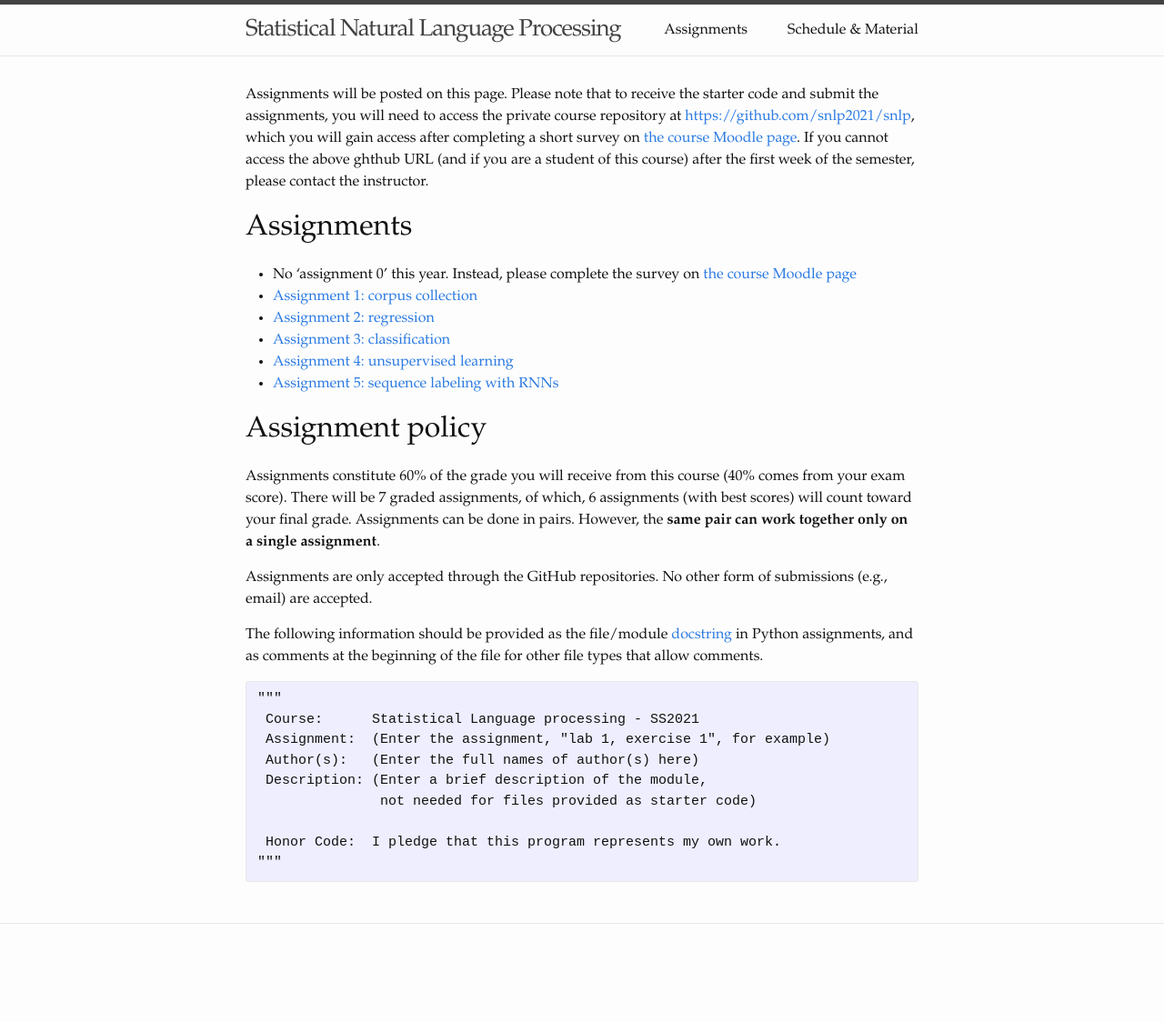
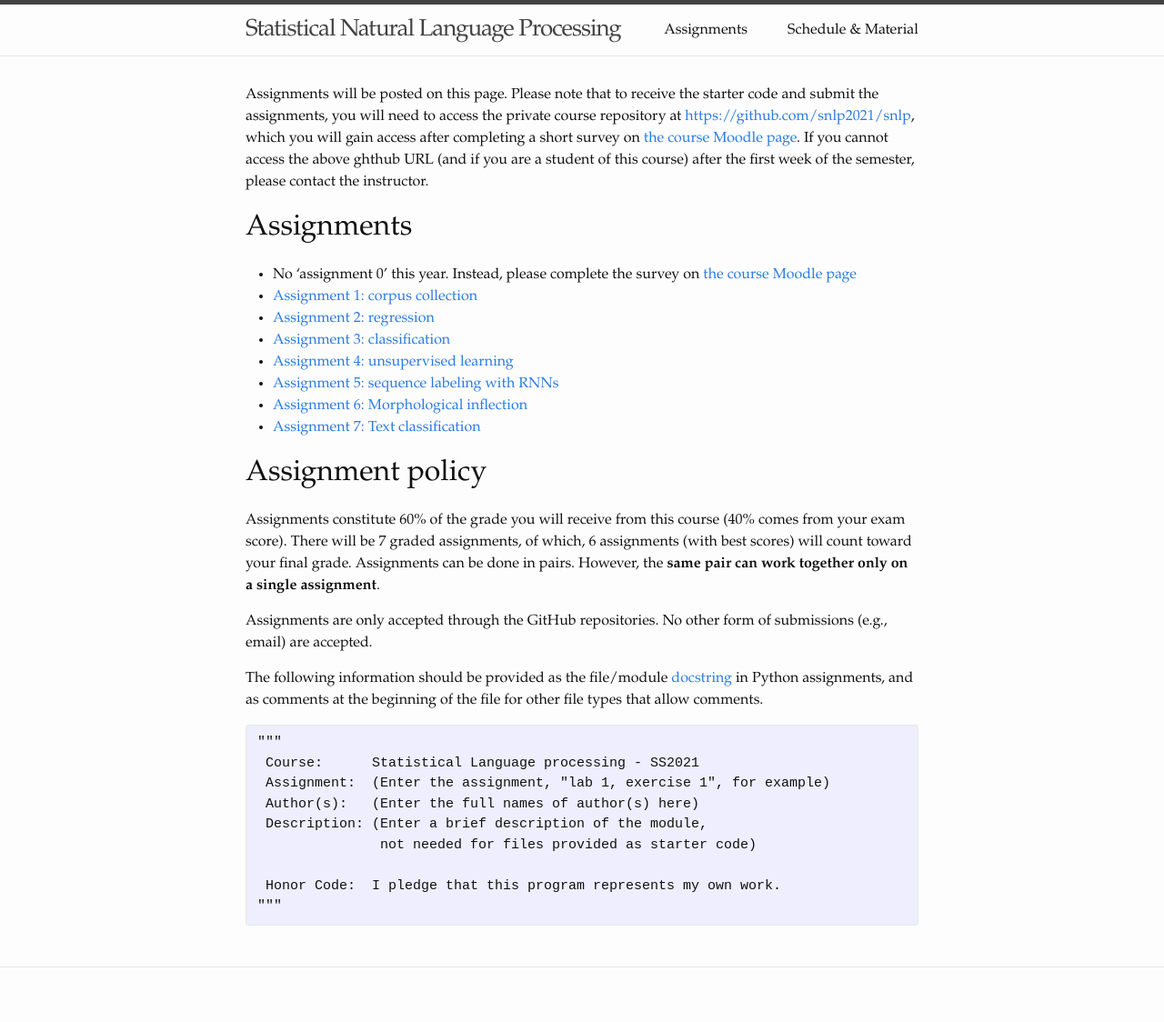
Before and after one commit to snlp2021/snlp2021.github.io, a Jekyll site: the page built from assignments.md, in a window 1280 px wide. Shown: the whole page at 91% size. Built offline with Jekyll 4.4.1, drawn with Linux system fonts in a browser that asks for light colours; before the commit the page ends 1076 px from its top, so only the background shows below that.

Commit message:
Update assignmetns.

```diff
--- a/assignments.md
+++ b/assignments.md
@@ -26,6 +26,8 @@ please contact the instructor.
 - [Assignment 3: classification](https://snlp2021.github.io/a3)
 - [Assignment 4: unsupervised learning](https://snlp2021.github.io/a4)
 - [Assignment 5: sequence labeling with RNNs](https://snlp2021.github.io/a5)
+- [Assignment 6: Morphological inflection](https://snlp2021.github.io/a6)
+- [Assignment 7: Text classification](https://snlp2021.github.io/a7)
 
 # Assignment policy
 
```
